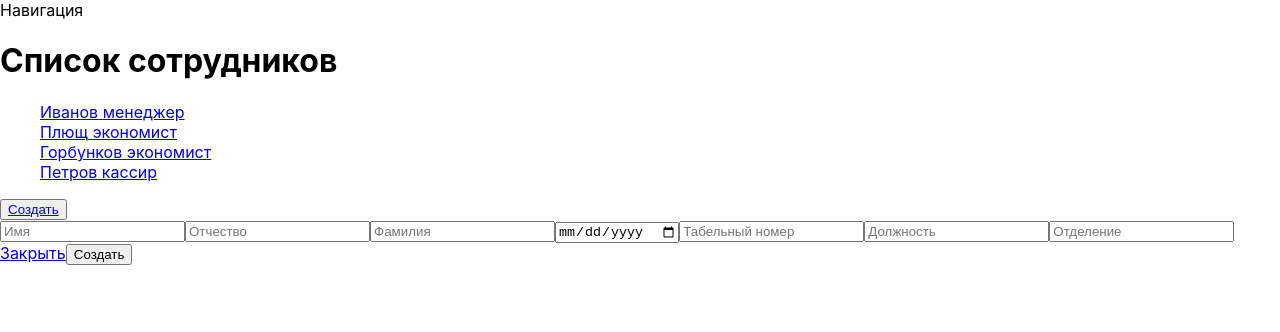
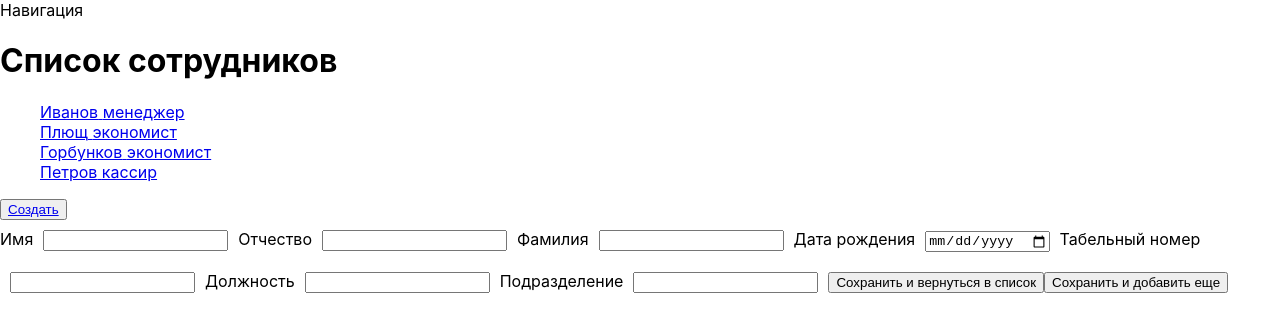
Before and after one commit to lmbrjk/employees, a React (Create React App) app: page /new in a window 1280 px wide. Shown: the top 332 px of the page. Built offline with nearby package versions, Linux system fonts and the light colour scheme.

Commit message:
add fields-filter on newitem page

```diff
--- a/src/components/ChangeItem.js
+++ b/src/components/ChangeItem.js
@@ -3,14 +3,12 @@ import { Link } from "react-router-dom"
 import { connect } from "react-redux"
 import { useSelector, useDispatch } from 'react-redux'
 
-//init
 function ChangeItem({ match }){
 
     const dispatch = useDispatch();
 
     const user = useSelector(state => state.items.items.find(item => item.id === match.params.id));
     const inputs = useSelector(state => state.fields.inputs);
-    //const inputs = useSelector(state => state.fields.inputs.filter(input => input.hidden == false));
 
     const [item, setLocalState] = useState(user);
 
--- a/src/components/NewItem.js
+++ b/src/components/NewItem.js
@@ -1,116 +1,107 @@
-import React from "react"
+import React, { useState } from "react"
+import { Link } from "react-router-dom"
 import { connect } from "react-redux"
-import { createItem } from "../redux/actions"
-import { Link } from "react-router-dom"
+import { useSelector, useDispatch } from 'react-redux'
 
-class NewItem extends React.Component {
+function NewItem() {
 
-    constructor(props) {
-        super(props);
+    const dispatch = useDispatch();
 
-        this.state = {
-            name: "",
-            middlename: "",
-            surname: "",
-            birthday: "",
-            number: "",
-            post: "",
-            division: ""
-        };
+    const allInputs = useSelector(state => state.fields.inputs);
+
+    const [inputs] = useState(allInputs.filter(input => input.hidden === false));
+
+    const [item, setLocalState] = useState({});
+
+
+    // submitHandler = event => {
+    //     event.preventDefault();
+
+    //     const {name, middlename, surname, birthday, number, post, division} = this.state;
+
+    //     //небольшая проверка на незаполненные поля
+    //     if(!name.trim() || !middlename.trim() || !surname.trim() || !number.trim() || !post.trim() || !division.trim()){
+    //         return
+    //     }
+
+    //     const newItem = {
+    //         id: Date.now().toString(),
+    //         name, middlename, surname, birthday, number, post, division
+    //     }
+
+    //     //изменяем state
+    //     this.props.createItem(newItem);
+
+    //     this.setState({
+    //         name: "",
+    //         middlename: "",
+    //         surname: "",
+    //         birthday: "",
+    //         number: "",
+    //         post: "",
+    //         division: ""
+    //     })
+
+    // }
+
+    // const changeInput = (event) => {
+    //     setLocalInputs(
+    //         item => (
+    //             {...item,
+    //             ...{[event.target.name]: event.target.value}
+    //             }
+    //         )
+    //     );
+    // }
+
+    const changeInput = (event) => {
+        setLocalState(
+            item => (
+                {...item,
+                ...{[event.target.name]: event.target.value}
+                }
+            )
+        );
     }
 
-    submitHandler = event => {
+    const payload = {
+        id: Date.now().toString(),
+        ...item
+    };
+
+    const pushItem = (event) => {
         event.preventDefault();
 
-        const {name, middlename, surname, birthday, number, post, division} = this.state;
-
-        //небольшая проверка на незаполненные поля
-        if(!name.trim() || !middlename.trim() || !surname.trim() || !number.trim() || !post.trim() || !division.trim()){
-            return
-        }
-
-        const newItem = {
-            id: Date.now().toString(),
-            name, middlename, surname, birthday, number, post, division
-        }
-
-        //изменяем state
-        this.props.createItem(newItem);
-
-        this.setState({
-            name: "",
-            middlename: "",
-            surname: "",
-            birthday: "",
-            number: "",
-            post: "",
-            division: ""
-        })
-
+        dispatch({type: "CREATE_ITEM", payload});
     }
 
-    changeInputHandler = event => {
-        event.persist();
-        this.setState( prev => ({...prev, ...{
-            [event.target.name]: event.target.value,
-            [event.target.middlename]: event.target.value,
-            [event.target.surname]: event.target.value,
-            [event.target.birthday]: event.target.value,
-            [event.target.number]: event.target.value,
-            [event.target.post]: event.target.value,
-            [event.target.division]: event.target.value
-        }}));
-    }
 
-    render() {
-        return (
-        <form onSubmit={this.submitHandler}>
-            <input type="text" placeholder="Имя"
-                name="name"
+    return (
+        <form onSubmit={pushItem}>
+            {
+                inputs.map(input => (
 
-                value={this.state.name}
-                onChange={this.changeInputHandler}
-            />
-            <input type="text" placeholder="Отчество"
-                name="middlename"
+                    <label>
+                        {input.labelField}
+                        <input
+                            onChange={changeInput}
+                            type={input.typeField}
+                            name={input.nameField}
 
-                value={this.state.middlename}
-                onChange={this.changeInputHandler}
-            />
-            <input type="text" placeholder="Фамилия"
-                name="surname"
+                            style={{margin:"10px"}}
+                        />
+                    </label>
 
-                value={this.state.surname}
-                onChange={this.changeInputHandler}
-            />
-            <input type="date" placeholder="Дата рождения"
-                name="birthday"
-
-                value={this.state.birthday}
-                onChange={this.changeInputHandler}
-            />
-            <input type="number" placeholder="Табельный номер"
-                name="number"
-
-                value={this.state.number}
-                onChange={this.changeInputHandler}
-            />
-            <input type="text" placeholder="Должность"
-                name="post"
-
-                value={this.state.post}
-                onChange={this.changeInputHandler}
-            />
-            <input type="text" placeholder="Отделение"
-                name="division"
-
-                value={this.state.division}
-                onChange={this.changeInputHandler}
-            />
-            <Link to="/">Закрыть</Link>
-            <button type="submit">Создать</button>
+                ))
+            }
+            <Link to="/">
+                <button type="submit">Сохранить и вернуться в список</button>
+            </Link>
+            <Link to="/new">
+                <button type="submit">Сохранить и добавить еще</button>
+            </Link>
         </form>
-    )}
+    )
 }
 
-export default connect(null, {createItem})(NewItem)
+export default connect()(NewItem)
```
